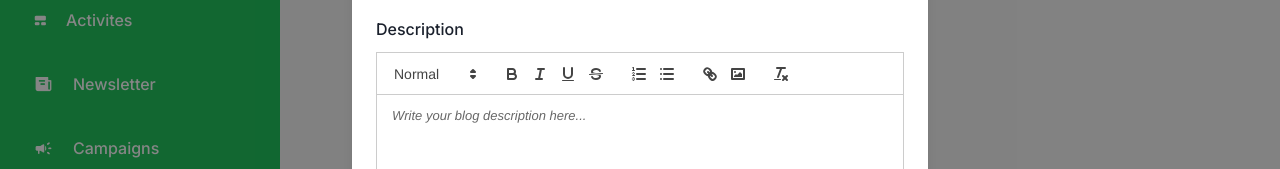
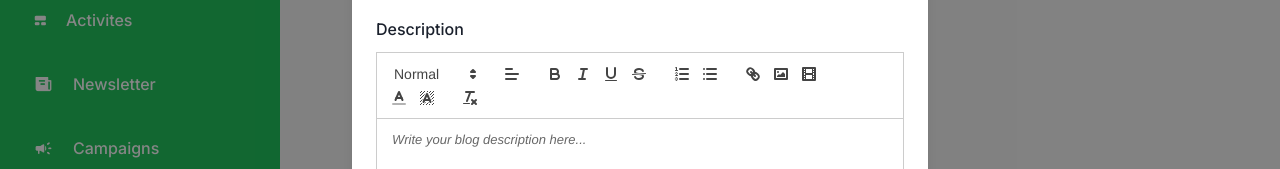
Before and after one commit to ClimRenew/climrenew-backoffice-v2, a Next.js app: page /posts in a window 1280 px wide. Both pictures are taken after a click on the button "Create Post". Shown: the part 321-490 px from the top of the page. Built offline with nearby package versions, Linux system fonts and the light colour scheme; no server answers.

Commit message:
chore: code clean up

```diff
--- a/src/components/addPostModal/index.tsx
+++ b/src/components/addPostModal/index.tsx
@@ -138,9 +138,11 @@ const AddPostModal = ({ isOpen, onOpen, onClose }: any) => {
               modules={{
                 toolbar: [
                   [{ header: [1, 2, 3, false] }],
+                  [{ 'align': [] }],
                   ["bold", "italic", "underline", "strike"],
                   [{ list: "ordered" }, { list: "bullet" }],
-                  ["link", "image"],
+                  ["link", "image", 'video'],
+                  [{ 'color': [] }, { 'background': [] }],
                   ["clean"],
                 ],
               }}
--- a/src/components/updatePostModal/index.tsx
+++ b/src/components/updatePostModal/index.tsx
@@ -139,9 +139,10 @@ const UpdatePosts = ({
               modules={{
                 toolbar: [
                   [{ header: [1, 2, 3, false] }],
+                  [{ 'align': [] }],
                   ["bold", "italic", "underline", "strike"],
                   [{ list: "ordered" }, { list: "bullet" }],
-                  ["link", "image"],
+                  ["link", "image", 'video'],
                   ["clean"],
                 ],
               }}
```
